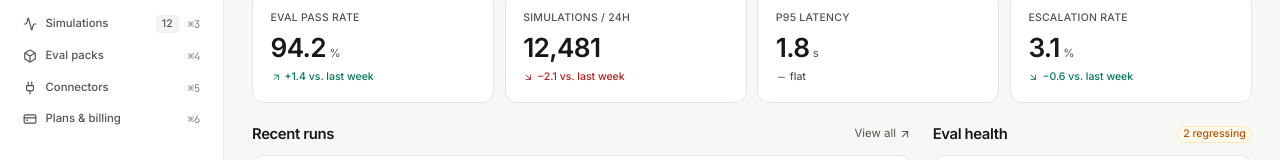
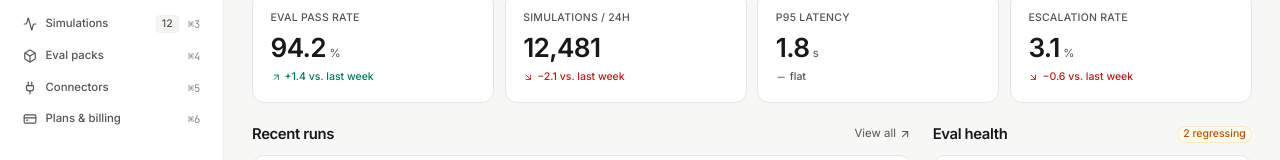
Before and after one commit to Soffi-Originals/crucible-demo, a React (Vite) app: page / in a window 1280 px wide. Shown: the part 153-313 px from the top of the page. Built offline with nearby package versions, Linux system fonts and the light colour scheme.

Commit message:
AI: Update src/pages/OverviewPage.tsx

```diff
--- a/src/pages/OverviewPage.tsx
+++ b/src/pages/OverviewPage.tsx
@@ -51,7 +51,7 @@ export function OverviewPage() {
           unit="%"
           delta="−0.6 vs. last week"
           trend="down"
-          sentiment="positive"
+          sentiment="negative"
         />
       </div>
 
```
